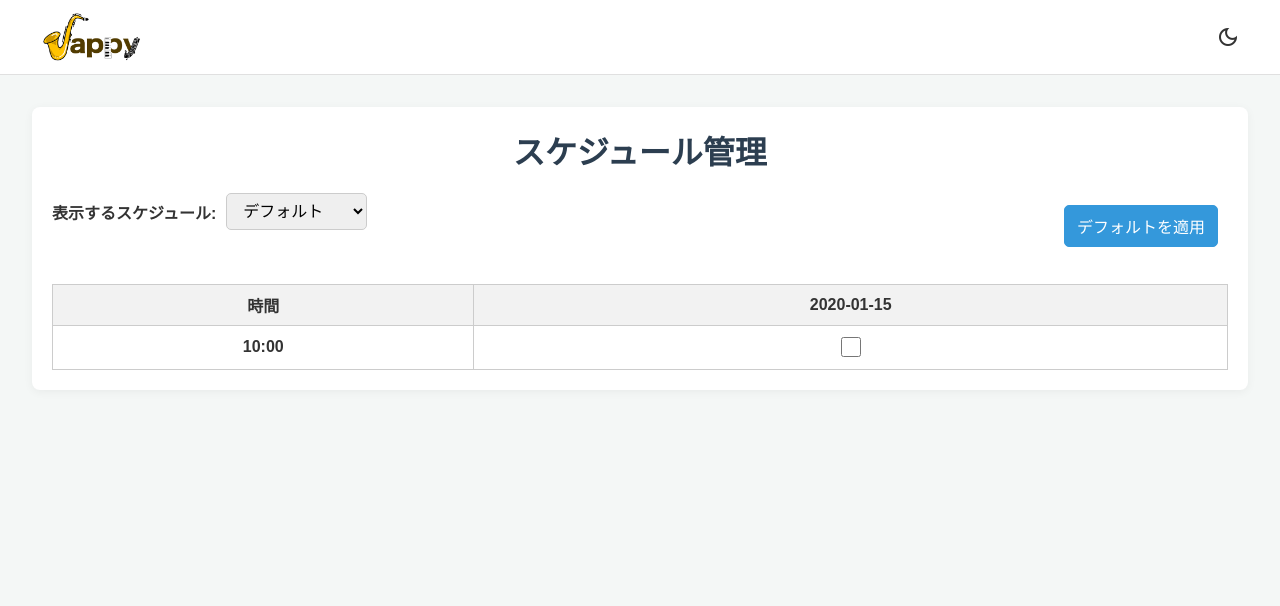
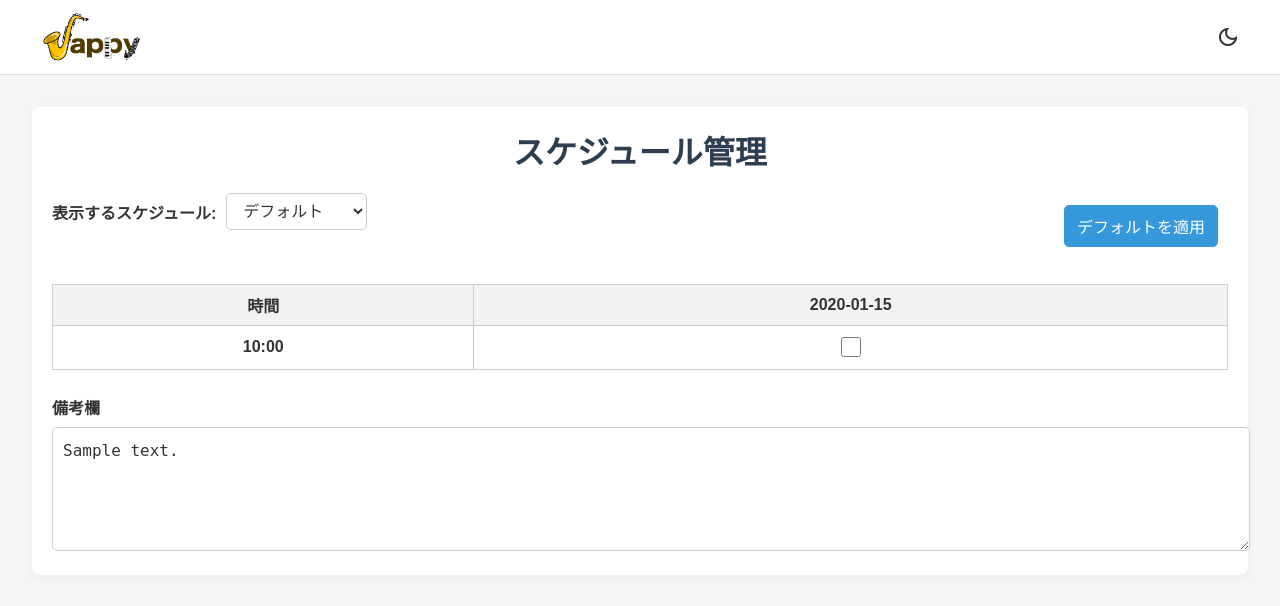
Before and after one commit to yappippipiyya/Jappy, a Flask app: template Src/templates/schedule/manage.html in a window 1280 px wide. Shown: the top 606 px of the page. Run offline with Flask 3, Linux system fonts and the light colour scheme; the template is opened without the code that fills it: most values are stand-ins (such as "Sample title", 1, 10 or a date in 2020).

Commit message:
備考欄追加

```diff
--- a/App/Views/schedule.py
+++ b/App/Views/schedule.py
@@ -39,9 +39,11 @@ def schedule_manage():
   # ユーザーの全スケジュール情報を取得し、band_idをキーとする辞書に変換
   all_schedules = schedule_db_manager.get_schedules(user_id=user.id)
   schedules_by_band = {s.band_id: s.schedule for s in all_schedules}
+  comments_by_band = {s.band_id: s.comment for s in all_schedules}
 
   # 表示するスケジュールを決定
   current_schedule = schedules_by_band.get(selected_band_id, {})
+  current_comment = comments_by_band.get(selected_band_id, None)
 
   # 表示範囲の初期化
   dates_to_display = []
@@ -93,6 +95,7 @@ def schedule_manage():
     dates=dates_to_display,
     times=list(times_to_display),  # rangeオブジェクトをリストに変換
     schedule_data=current_schedule_str_keys,
+    comment=current_comment
   )
 
 
@@ -113,6 +116,7 @@ def save_schedule():
 
   band_id = data["band_id"]
   schedule_str_keys = data["schedule"]
+  comment = data.get("comment", "")
 
   # キーをdateオブジェクトに変換し、チェックが入っている日付のみを保存対象とする
   schedule_to_save = {}
@@ -125,7 +129,7 @@ def save_schedule():
         # 不正な日付フォーマットはスキップ
         continue
 
-  schedule_db_manager.update_schedule(user.id, schedule_to_save, band_id)
+  schedule_db_manager.update_schedule(user.id, schedule_to_save, band_id, comment)
   return jsonify({"status": "success", "message": "Schedule updated."})
 
 
--- a/Src/static/css/schedule/manage.css
+++ b/Src/static/css/schedule/manage.css
@@ -19,6 +19,8 @@
   --button-background-hover-color: #2980b9;
   --button-border-color: #3498db;
   --checkbox-accent-color: #20a939;
+  --input-background-color: #fff; /* 入力欄の背景色 */
+  --input-focus-border-color: #3498db; /* フォーカス時の枠線色 */
 
   /* テーブル */
   --table-header-background-color: #f2f2f2;
@@ -43,6 +45,8 @@
   --button-background-hover-color: #2980b9;
   --button-border-color: #3498db;
   --checkbox-accent-color: #20a939;
+  --input-background-color: #3a3a3a; /* ダークテーマ用の入力欄背景色 */
+  --input-focus-border-color: #3498db; /* フォーカス時の枠線色 */
 
   /* テーブル */
   --table-header-background-color: #3a3a3a;
@@ -99,6 +103,8 @@
       font-size: 1rem;
       border: 1px solid var(--border-color);
       border-radius: 5px;
+      background-color: var(--input-background-color);
+      color: var(--text-color-primary);
     }
 
     button {
@@ -246,6 +252,39 @@
 }
 
 /*
+ * 備考欄
+ */
+.comment-wrapper {
+  margin-top: 25px;
+
+  label {
+    display: block;
+    font-weight: bold;
+    margin-bottom: 8px;
+    color: var(--text-color-primary);
+  }
+
+  .comment-textarea {
+    width: 100%;
+    padding: 10px;
+    font-size: 1rem;
+    line-height: 1.6;
+    border: 1px solid var(--border-color);
+    border-radius: 5px;
+    background-color: var(--input-background-color);
+    color: var(--text-color-primary);
+    resize: vertical; /* 縦方向のみリサイズ可能に */
+    transition: border-color 0.2s, box-shadow 0.2s;
+
+    &:focus {
+      outline: none;
+      border-color: var(--input-focus-border-color);
+      box-shadow: 0 0 0 2px rgba(52, 152, 219, 0.2);
+    }
+  }
+}
+
+/*
  * レスポンシブ対応 (スマートフォン向け)
  */
 @media (max-width: 768px) {
@@ -316,4 +355,12 @@
       height: 18px;
     }
   }
+
+  .comment-wrapper {
+    margin-top: 20px;
+
+    .comment-textarea {
+      font-size: 0.95rem;
+    }
+  }
 }
--- a/Src/static/js/schedule-manage.js
+++ b/Src/static/js/schedule-manage.js
@@ -1,7 +1,8 @@
 document.addEventListener('DOMContentLoaded', () => {
   const bandSelector = document.getElementById('band-selector');
   const saveStatus = document.getElementById('save-status');
-  let isDirty = false; // スケジュールに変更があったかどうかのフラグ
+  const commentInput = document.getElementById('comment-input'); // 備考欄の要素を取得
+  let isDirty = false; // スケジュールや備考欄に変更があったかどうかのフラグ
 
   const dateHeaders = document.querySelectorAll('.date-header');
   const timeLabels = document.querySelectorAll('.time-label');
@@ -21,6 +22,14 @@ document.addEventListener('DOMContentLoaded', () => {
     });
   });
 
+  // 備考欄が変更されたら、変更フラグを立てる
+  if (commentInput) {
+    commentInput.addEventListener('input', () => {
+      isDirty = true;
+      saveStatus.textContent = '変更あり';
+    });
+  }
+
   // 3秒ごとに変更をチェックして自動保存
   setInterval(async () => {
     if (!isDirty) return;
@@ -28,6 +37,8 @@ document.addEventListener('DOMContentLoaded', () => {
     saveStatus.textContent = '保存中...';
     const scheduleData = collectScheduleData();
     const bandId = bandSelector.value;
+    // 備考欄が存在する場合のみ、その値を取得
+    const comment = commentInput ? commentInput.value : '';
 
     try {
       const response = await fetch('/schedule-manage/save', {
@@ -35,7 +46,8 @@ document.addEventListener('DOMContentLoaded', () => {
         headers: { 'Content-Type': 'application/json' },
         body: JSON.stringify({
           band_id: bandId,
-          schedule: scheduleData
+          schedule: scheduleData,
+          comment: comment,
         }),
       });
 
@@ -59,6 +71,7 @@ document.addEventListener('DOMContentLoaded', () => {
       const hour = parseInt(checkbox.dataset.hour, 10);
 
       if (!schedule[date]) {
+        // 表示されている時間帯に関わらず、常に24時間分の配列を確保
         schedule[date] = Array(24).fill(0);
       }
       schedule[date][hour] = checkbox.checked ? 1 : 0;
@@ -83,10 +96,12 @@ document.addEventListener('DOMContentLoaded', () => {
           const shouldBeChecked = defaultSchedule[date] && defaultSchedule[date][hour] === 1;
           if (checkbox.checked !== shouldBeChecked) {
             checkbox.checked = shouldBeChecked;
-            isDirty = true;
-            saveStatus.textContent = '変更あり';
+            isDirty = true; // 変更があったことをマーク
           }
         });
+        if (isDirty) {
+          saveStatus.textContent = '変更あり'; // 変更があった場合のみ表示を更新
+        }
       } catch (error) {
         console.error('Error applying default schedule:', error);
         alert('デフォルトのスケジュールの適用に失敗しました。');
--- a/Src/templates/schedule/manage.html
+++ b/Src/templates/schedule/manage.html
@@ -75,6 +75,13 @@
         </tbody>
       </table>
     </div>
+
+    {% if selected_band_id != 0 %}
+    <div class="comment-wrapper">
+      <label for="comment-input">備考欄</label>
+      <textarea id="comment-input" class="comment-textarea" rows="4" placeholder="バンドメンバーへの連絡事項など自由に入力してください">{{ comment or '' }}</textarea>
+    </div>
+    {% endif %}
   </div>
 
   <script src="{{ url_for('static', filename='js/schedule-manage.js') }}"></script>
```
Also changed, not shown: App/Views/band.py (+17 -8 lines), App/db/schedule.py (+9 -8 lines), Src/static/css/band/band.css (+63 -0 lines), Src/templates/band/band.html (+14 -0 lines).
